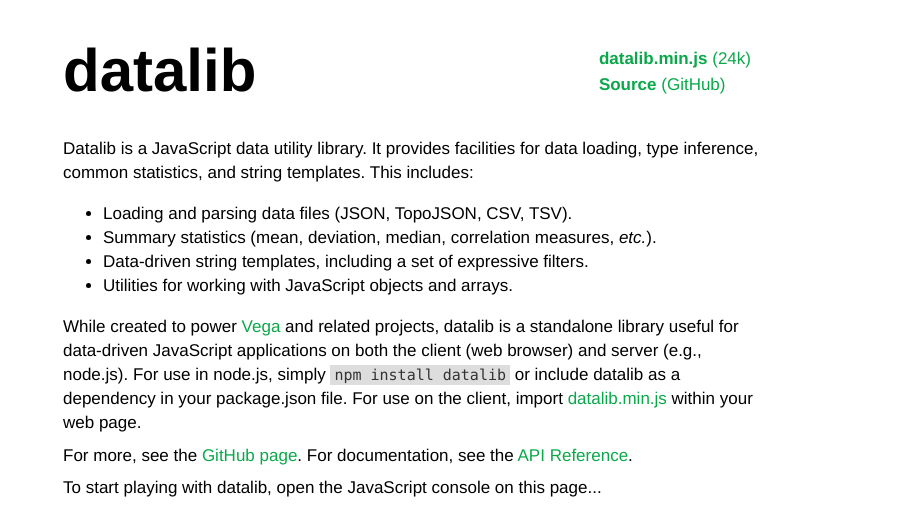
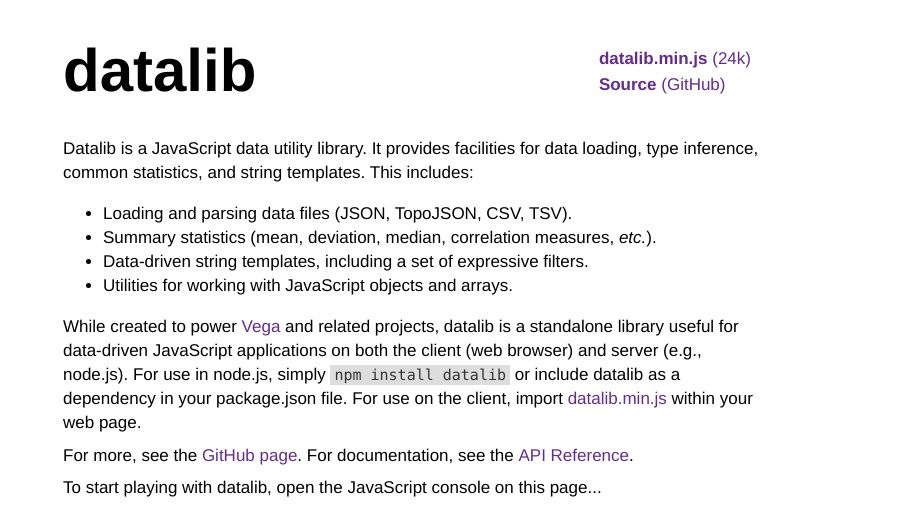
Before and after one commit to vega/datalib, a plain HTML site: page index.html in a window 1280 px wide. Shown: the top 531 px of the page, 227-1127 px from the left. Drawn offline with Linux system fonts and the light colour scheme.

Commit message:
Update CSS.

```diff
--- a/site.css
+++ b/site.css
@@ -17,12 +17,13 @@
 }
 
 a {
-  color: #0aa84a;
+  color: #652c90;
   text-decoration: none;
+  font-weight: normal;
 }
 
 a:hover {
-  color: #f05a00;
+  color: #d5a928;
 }
 
 #wordmark {
@@ -44,11 +45,11 @@
 }
 
 #links a {
-  color: #0aa84a;
+  color: #652c90;
 }
 
 #links a:hover {
-  color: #f05a00;
+  color: #d5a928;
 }
 
 .example img {
@@ -75,7 +76,7 @@
 }
 
 .credits a:hover img {
-  border: 1px solid #f05a00;
+  border: 1px solid #652c90;
 }
 
 .code {
```
